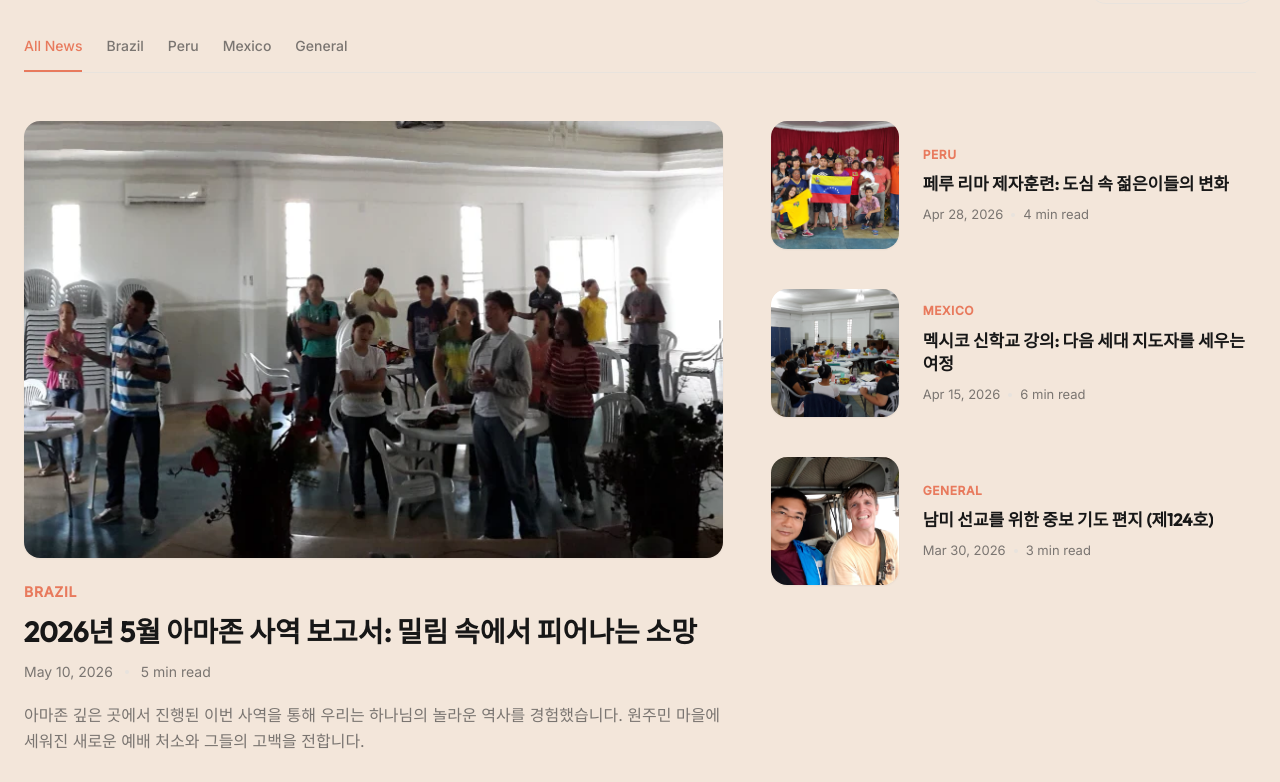
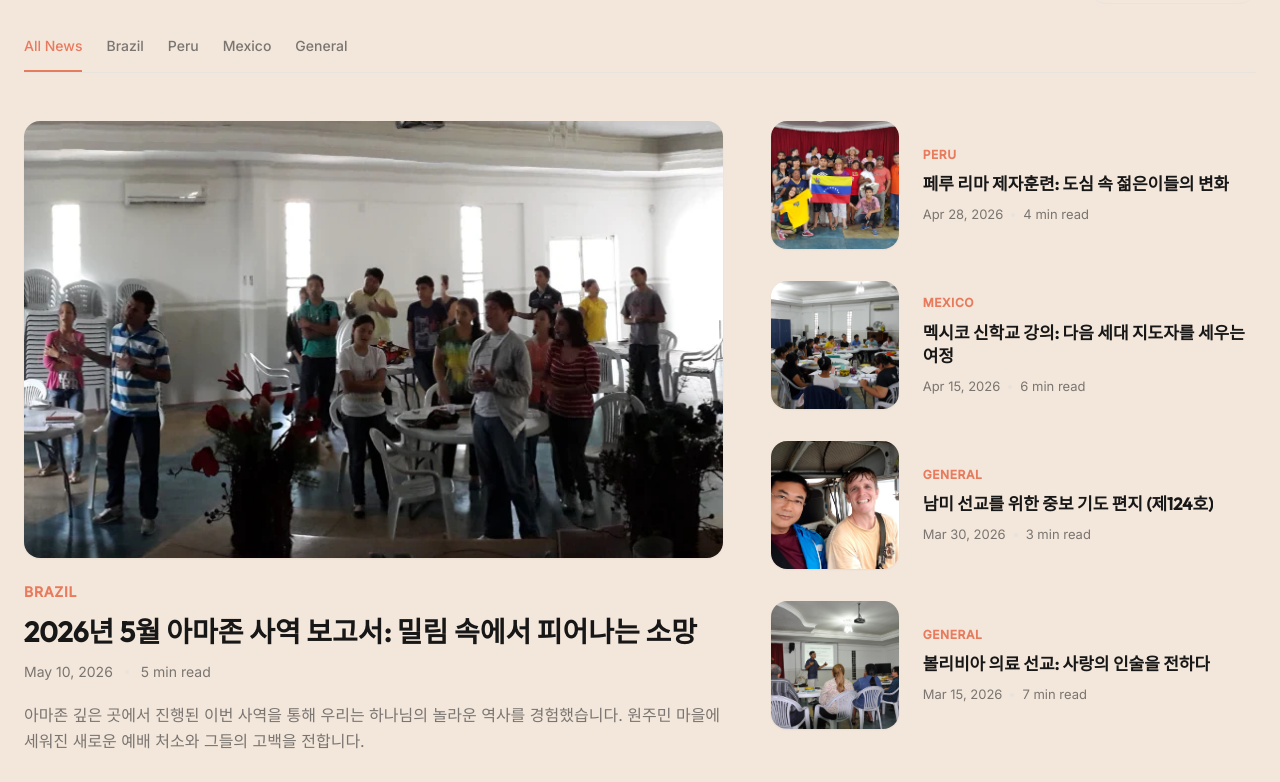
Before and after one commit to JinKiHwan/south-america, a Nuxt app: page / in a window 1280 px wide. Shown: the part 938-1720 px from the top of the page. Built offline with nearby package versions, Linux system fonts and the light colour scheme; a web font is replaced by a local one.

Commit message:
feat: update newsletter title, add item, and add tab transitions

```diff
--- a/app/components/Newsletter.vue
+++ b/app/components/Newsletter.vue
@@ -16,7 +16,7 @@
               color: #171717;
             "
           >
-            Latest <span style="color: #E87A5D;">Stories</span>
+            Latest <span style="color: #E87A5D;">Newsletters</span>
           </h2>
         </div>
         <a href="#" class="btn-outline flex items-center gap-2 group" style="border-radius: 99px; padding: 8px 20px; font-size: 14px;">
@@ -44,8 +44,9 @@
         </button>
       </div>
 
-      <!-- Content Grid -->
-      <div class="grid grid-cols-1 lg:grid-cols-12 gap-12">
+      <!-- Content Grid with Transition -->
+      <Transition name="fade-slide" mode="out-in">
+        <div :key="activeFilter" class="grid grid-cols-1 lg:grid-cols-12 gap-12">
 
           <!-- Left: Featured (Latest) Item -->
           <div class="lg:col-span-7 news-featured-wrap">
@@ -84,7 +85,7 @@
           </div>
 
           <!-- Right: List of Subsequent Items -->
-        <div class="lg:col-span-5 flex flex-col gap-10 news-list-wrap">
+          <div class="lg:col-span-5 flex flex-col gap-8 news-list-wrap">
             <div
               v-for="item in listItems"
               :key="item.id"
@@ -124,6 +125,7 @@
           </div>
 
         </div>
+      </Transition>
     </div>
   </section>
 </template>
@@ -172,6 +174,15 @@ const mockData = [
     readTime: '3 min',
     excerpt: '남미 대륙 전체를 위한 연합 기도 제목을 나눕니다. 각 지역의 상황과 함께 긴급한 기도 제목들을 확인해 주세요.',
     thumbnail: '/images/mock/mock04.webp'
+  },
+  {
+    id: 5,
+    title: '볼리비아 의료 선교: 사랑의 인술을 전하다',
+    region: 'General',
+    date: 'Mar 15, 2026',
+    readTime: '7 min',
+    excerpt: '볼리비아 오지 마을에서 진행된 의료 사역 보고입니다. 육신의 질병뿐만 아니라 마음의 상처까지 치유하시는 하나님의 은혜를 나누고 싶습니다.',
+    thumbnail: '/images/mock/mock05.webp'
   }
 ];
 
@@ -217,4 +228,17 @@ onMounted(() => {
 <style scoped>
 .hide-scrollbar::-webkit-scrollbar { display: none; }
 .hide-scrollbar { -ms-overflow-style: none; scrollbar-width: none; }
+
+.fade-slide-enter-active,
+.fade-slide-leave-active {
+  transition: all 0.5s ease;
+}
+.fade-slide-enter-from {
+  opacity: 0;
+  transform: translateY(10px);
+}
+.fade-slide-leave-to {
+  opacity: 0;
+  transform: translateY(-10px);
+}
 </style>
```
Lines whose indentation alone changed are shown as unchanged.
